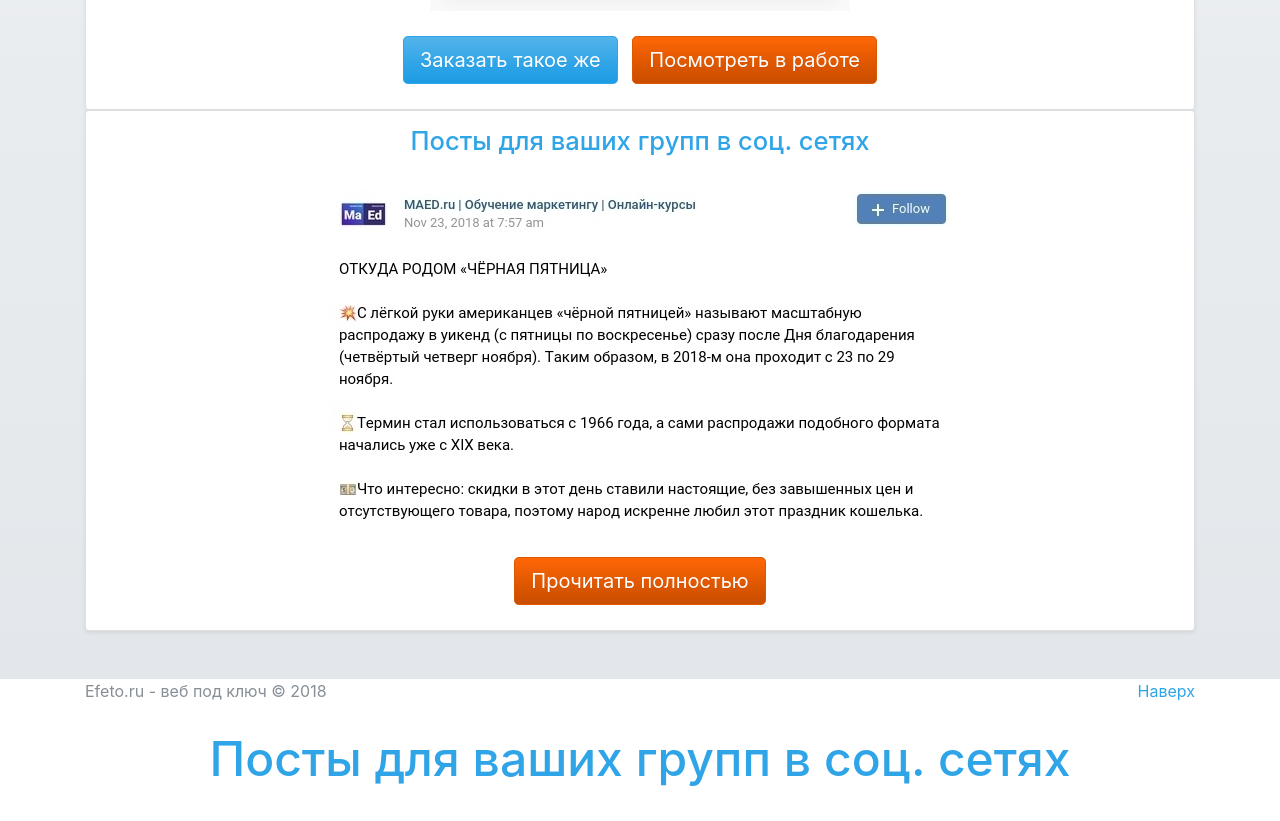
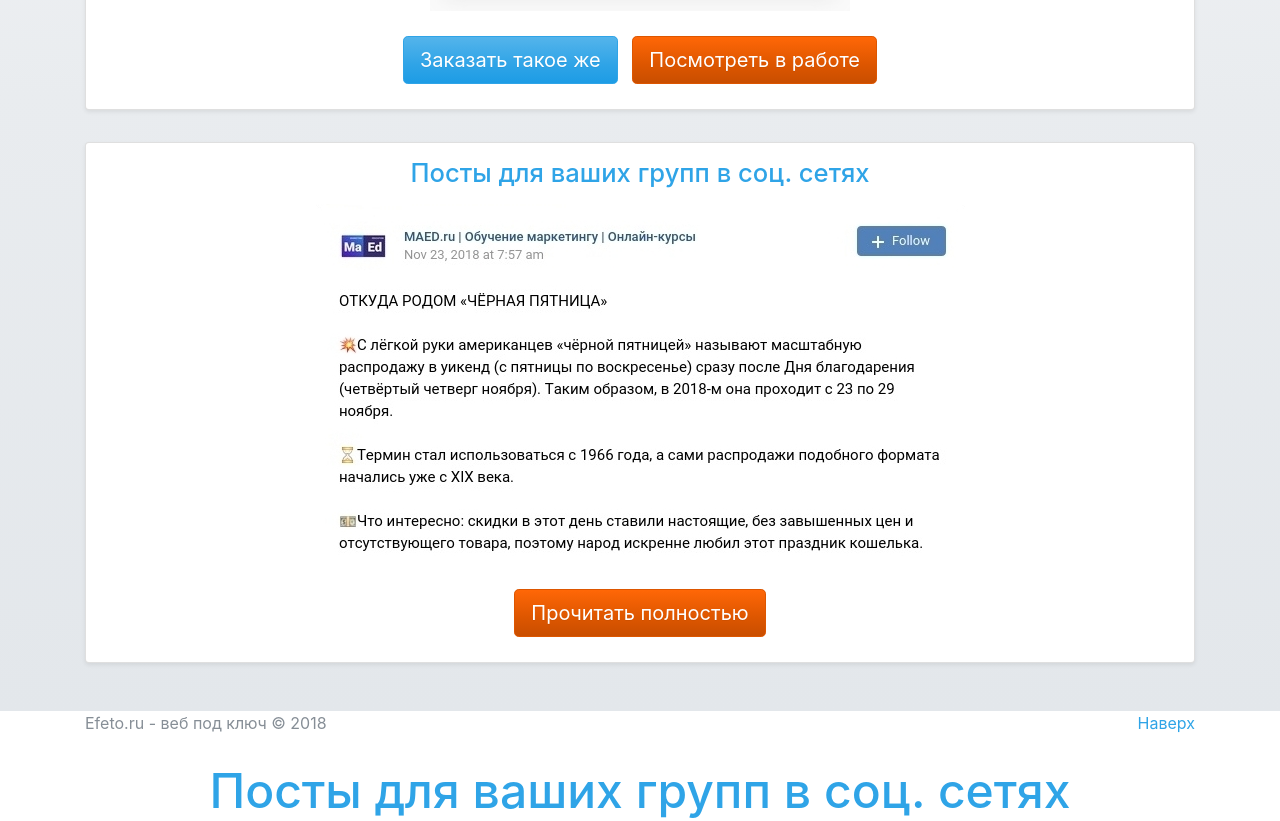
Before and after one commit to Aparin/efeto, a website built with webpack: page dist/pages/smm/smm.html in a window 1280 px wide. Shown: the part 1565-2386 px from the top of the page. Built offline with nearby package versions, Linux system fonts and the light colour scheme; files whose address does not match are found by name.

Commit message:
changed structure of img-files

```diff
--- a/src/efeto/efetoMain/efetoMain.js
+++ b/src/efeto/efetoMain/efetoMain.js
@@ -2,8 +2,8 @@ import efetoMainListeners from './efetoMainListeners';
 import mkNode from '../makeNode';
 
 
-const snImg = mkNode({ tg: 'img', src: '../src/efeto/img/sn.png', classes: 'card-img-top', maxWidth: '420px', height: 'auto', margin: 'auto' });
-const minSmm = mkNode({ tg: 'img', src: '../src/pages/smm/img/maed-mini.jpeg', classes: 'card-img-top', maxWidth: '649px', height: 'auto', margin: 'auto' });
+const snImg = mkNode({ tg: 'img', src: '../dist/pages/sn/img/sn.png', classes: 'card-img-top', maxWidth: '420px', height: 'auto', margin: 'auto' });
+const minSmm = mkNode({ tg: 'img', src: '../dist/pages/smm/maed-mini.jpeg', classes: 'card-img-top', maxWidth: '649px', height: 'auto', margin: 'auto' });
 
 
 const efetoMain =
@@ -60,7 +60,7 @@ const efetoMain =
                 </div>
 
                 <!-- SMM -->
-                <div class="col-md-12 text-center">
+                <div class="col-md-12 text-center" style="margin-top: 2rem;">
                     <div class="card mb-6 shadow-sm ">
                         <h2 style="margin: 15px;">Посты для ваших групп в соц. сетях</h2>
 
@@ -69,7 +69,7 @@ const efetoMain =
 
                             <div class="d-flex justify-content-between align-items-center ">
                                 <div class="btn-block" style="margin: 0 auto;">
-                                    <a href="pages/smm.html" type="button" class="btn btn-lg btn-warning" style="margin: 5px;">Прочитать полностью</a>
+                                    <a href="pages/smm/smm.html" type="button" class="btn btn-lg btn-warning" style="margin: 5px;">Прочитать полностью</a>
                                 </div>
 
                             </div>
--- a/src/pages/smm/smm.js
+++ b/src/pages/smm/smm.js
@@ -5,7 +5,7 @@ import footer from '../../efeto/footer';
 import annaContacts from '../../globally/popup/annaContacts';
 
 
-const imgSmm = mkNode({ tg: 'img', src: '../../src/pages/smm/img/maed.jpeg', classes: 'card-img-top', maxWidth: '960px', height: 'auto', margin: 'auto' });
+const imgSmm = mkNode({ tg: 'img', src: 'maed.jpeg', classes: 'card-img-top', maxWidth: '960px', height: 'auto', margin: 'auto' });
 
 const smm = `
 
```
Also changed, not shown: src/html/index.js (deleted, +0 -35 lines), dist/efetoNavbar.js, dist/index.js, dist/pages/smm/maed-mini.jpeg (added), dist/pages/smm/maed.jpeg (added), dist/pages/smm/smm.html, dist/pages/sn/img/sn.png (added), dist/smm.js, dist/tests.js.
